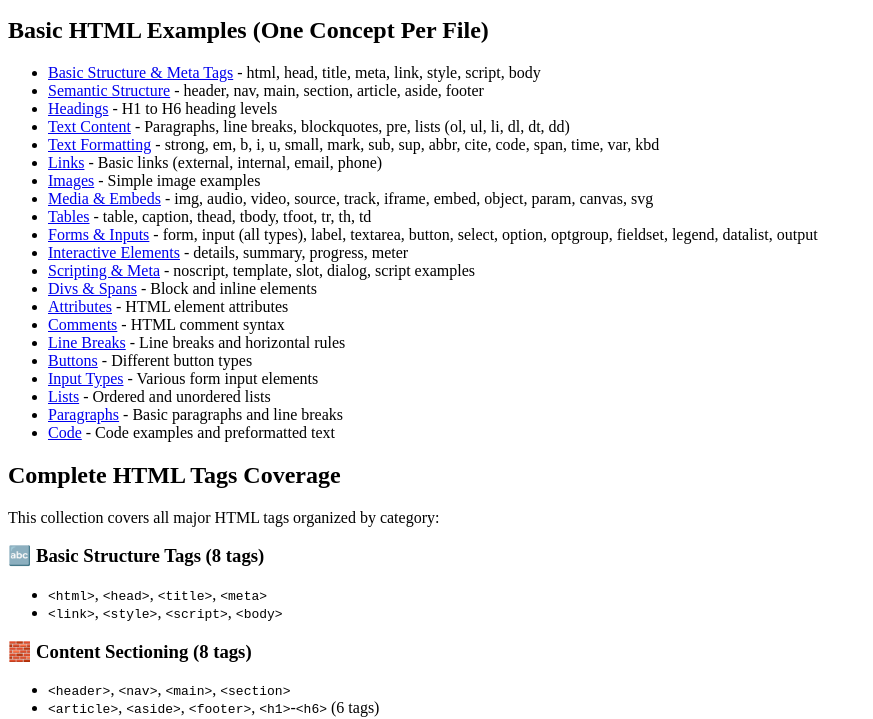
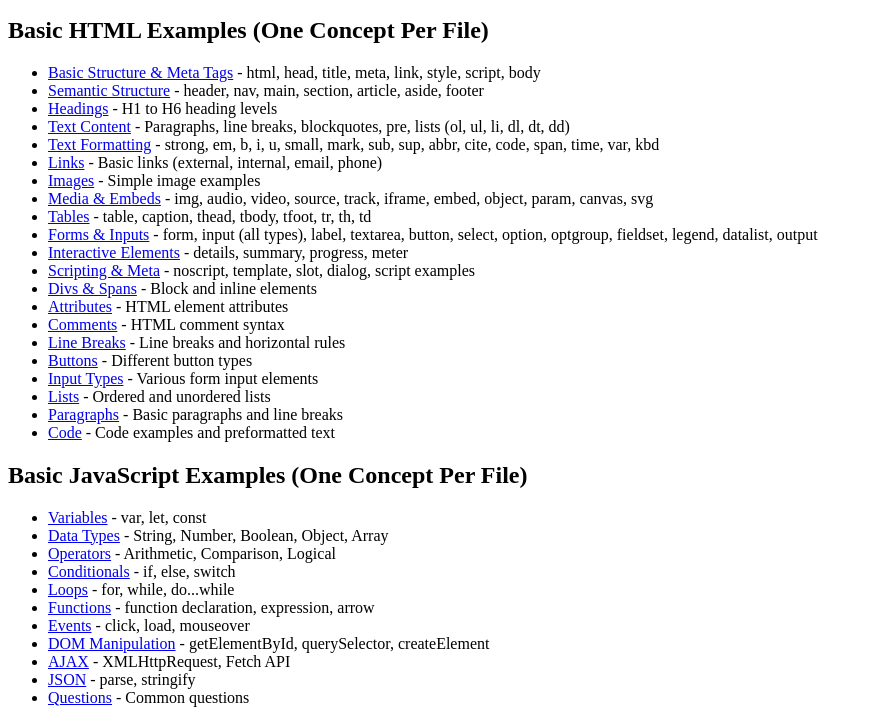
Before and after one commit to DibyadyutiDas/web, a plain HTML site: page index.html in a window 1280 px wide. Shown: the part 101-820 px from the top of the page, without its empty margins (0-873 px from the left). Drawn offline with Linux system fonts and the light colour scheme.

Commit message:
Add files via upload

```diff
--- a/index.html
+++ b/index.html
@@ -36,6 +36,23 @@
                 <li><a href="html/lists.html">Lists</a> - Ordered and unordered lists</li>
                 <li><a href="html/paragraphs.html">Paragraphs</a> - Basic paragraphs and line breaks</li>
                 <li><a href="html/code.html">Code</a> - Code examples and preformatted text</li>
+            </ul>
+        </section>
+
+        <section>
+            <h2>Basic JavaScript Examples (One Concept Per File)</h2>
+            <ul>
+                <li><a href="js/variables.html">Variables</a> - var, let, const</li>
+                <li><a href="js/data-types.html">Data Types</a> - String, Number, Boolean, Object, Array</li>
+                <li><a href="js/operators.html">Operators</a> - Arithmetic, Comparison, Logical</li>
+                <li><a href="js/conditionals.html">Conditionals</a> - if, else, switch</li>
+                <li><a href="js/loops.html">Loops</a> - for, while, do...while</li>
+                <li><a href="js/functions.html">Functions</a> - function declaration, expression, arrow</li>
+                <li><a href="js/events.html">Events</a> - click, load, mouseover</li>
+                <li><a href="js/dom-manipulation.html">DOM Manipulation</a> - getElementById, querySelector, createElement</li>
+                <li><a href="js/ajax.html">AJAX</a> - XMLHttpRequest, Fetch API</li>
+                <li><a href="js/json.html">JSON</a> - parse, stringify</li>
+                <li><a href="js/questions.html">Questions</a> - Common questions</li>
             </ul>
         </section>
 
```
